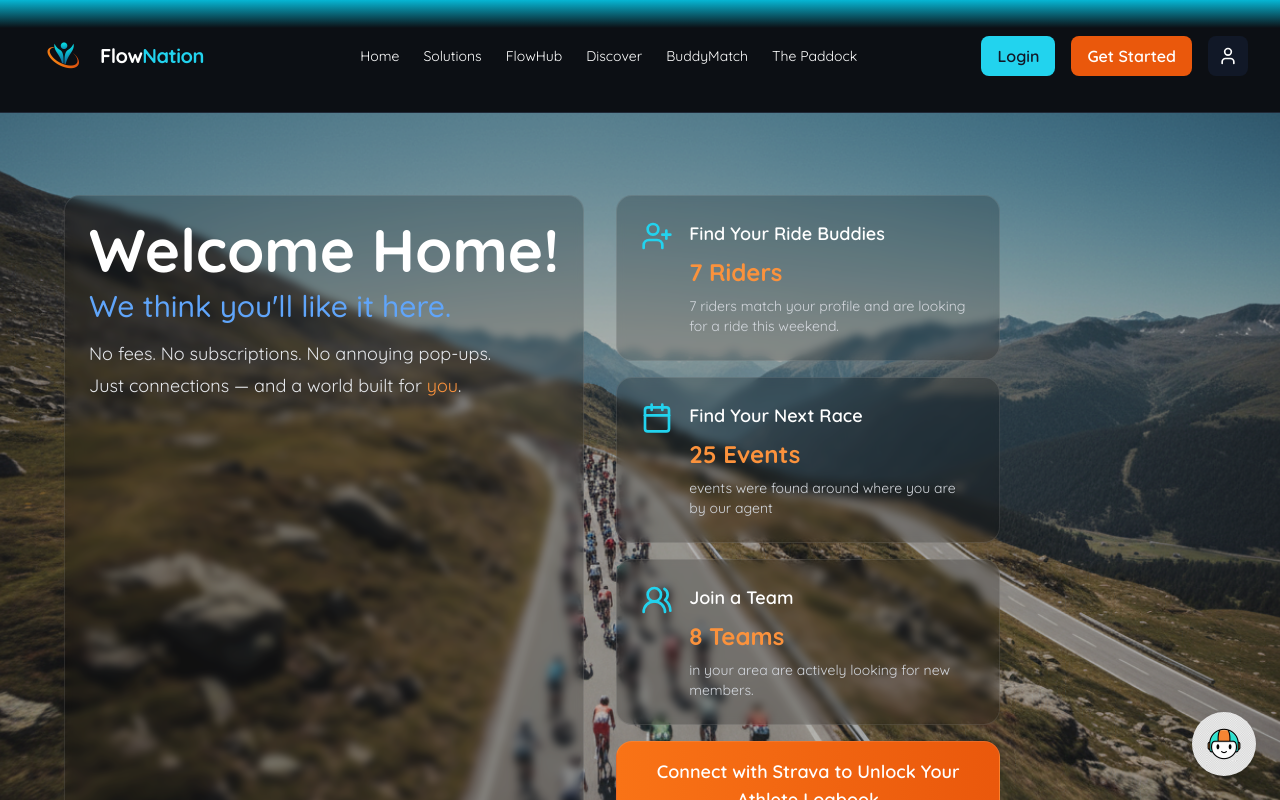
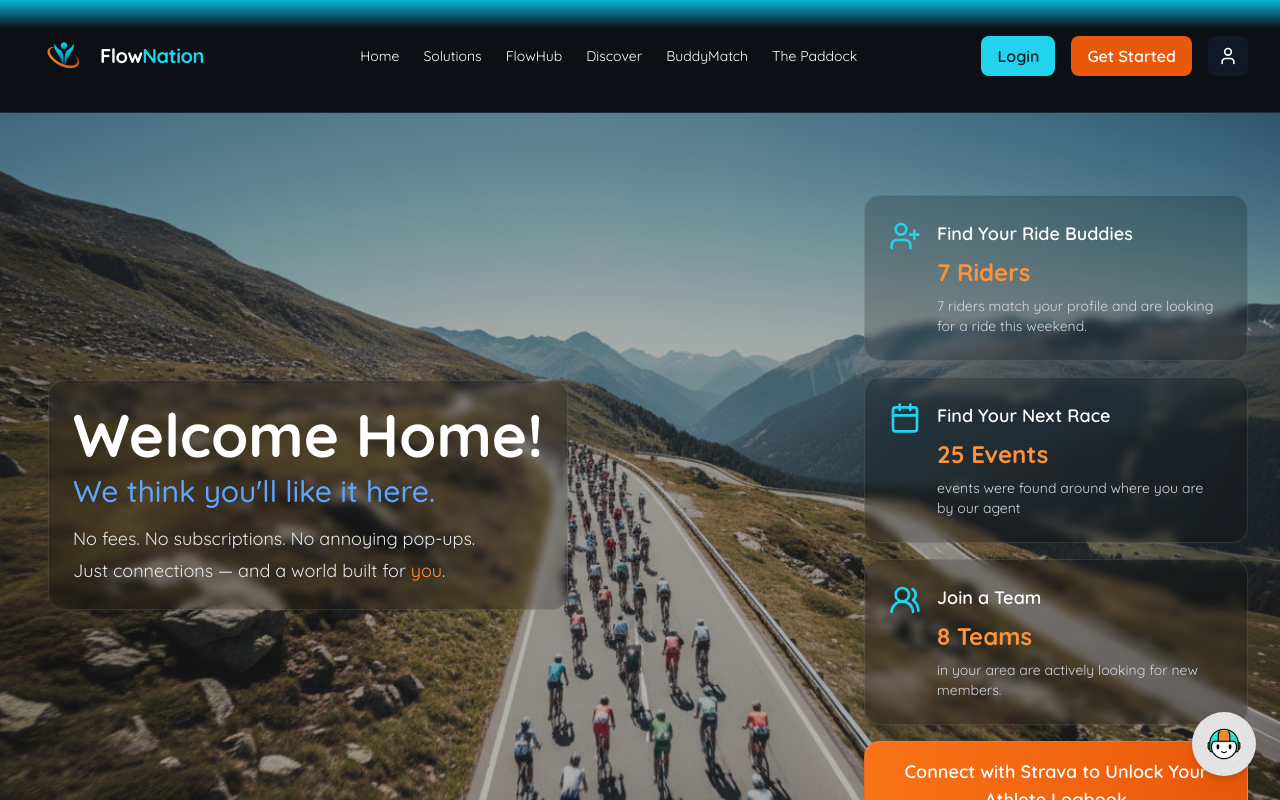
Before and after one commit to ilyacantor/flownation_bolt, a React (Vite) app: page / in a window 1280 px wide. Shown: the top 800 px of the page. Built offline with nearby package versions, Linux system fonts and the light colour scheme.

Commit message:
Updated HeroSection.tsx

```diff
--- a/src/components/HeroSection.tsx
+++ b/src/components/HeroSection.tsx
@@ -23,9 +23,8 @@ export default function HeroSection() {
 
       <div className="absolute inset-0 bg-black/25 z-10" />
 
-      <div className="relative z-20 flex justify-start items-center h-full px-4">
-        <div className="w-full max-w-7xl flex flex-col lg:flex-row gap-8 items-center lg:items-stretch">
-          <div className="bg-black/20 backdrop-blur-sm rounded-2xl p-6 border border-white/10 w-fit ml-12">
+      <div className="absolute left-12 top-1/3 z-20">
+        <div className="bg-black/20 backdrop-blur-sm rounded-2xl p-6 border border-white/10 w-fit">
           <h1 className="text-5xl md:text-6xl font-bold text-white mb-2">
             Welcome Home!
           </h1>
@@ -42,8 +41,9 @@ export default function HeroSection() {
             Just connections — and a world built for <span className="text-orange-400">you</span>.
           </p>
         </div>
+      </div>
 
-          <div className="w-full lg:w-96 flex flex-col gap-4">
+      <div className="absolute right-8 top-1/2 -translate-y-1/2 z-20 w-96 flex flex-col gap-4">
             <TeaserCard
               icon={<UserPlus size={32} />}
               title="Find Your Ride Buddies"
@@ -69,8 +69,6 @@ export default function HeroSection() {
               Connect with Strava to Unlock Your Athlete Logbook
             </button>
           </div>
-        </div>
-      </div>
 
       <QuickSignupModal open={showSignup} onClose={() => setShowSignup(false)} />
     </section>
```
Lines whose indentation alone changed are shown as unchanged.
